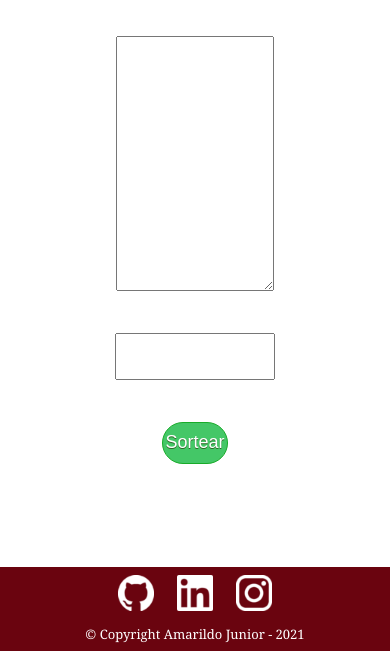
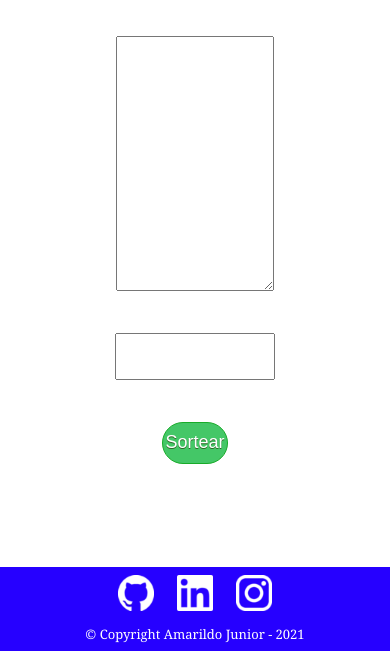
Before and after one commit to Amarildo-Jr/RandomTeams, a plain HTML site: page index.html in a window 390 px wide. Shown: the part 193-844 px from the top of the page. Drawn offline with nearby package versions, Linux system fonts and the light colour scheme.

Commit message:
Começando a deixar o site responsivo

```diff
--- a/style.css
+++ b/style.css
@@ -216,7 +216,7 @@ footer p {
 }
 
 @media(max-width: 574px) {
-    h1 {
-        color: #ff0000;
+    footer {
+        background-color: #2600ff;
     }
 }
```
